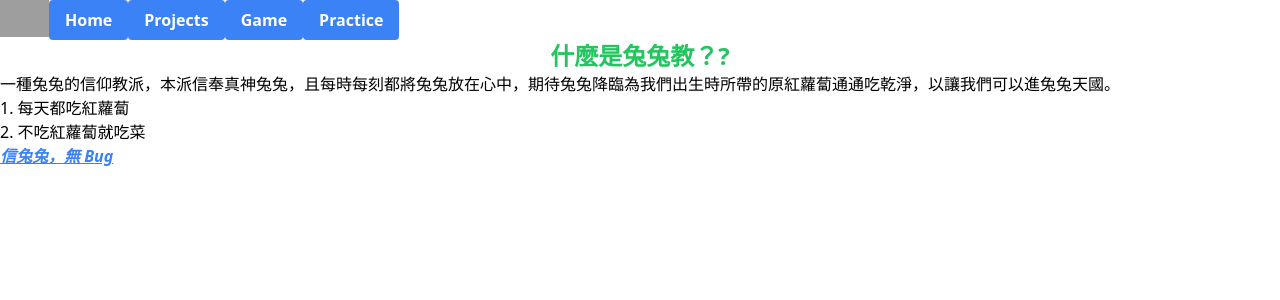
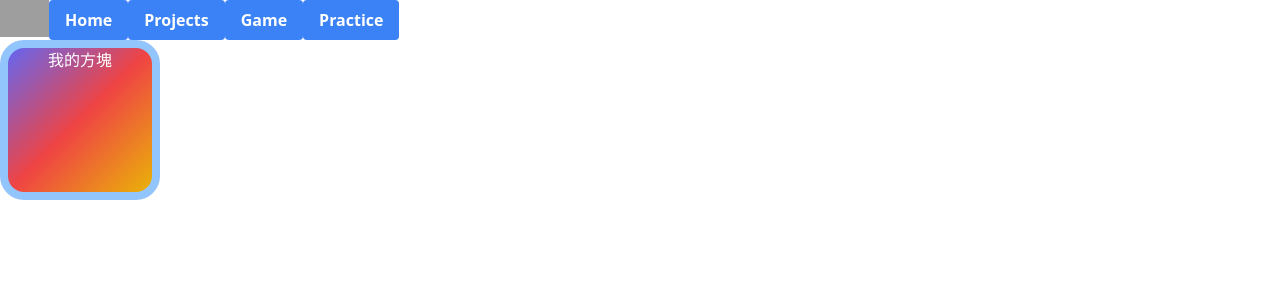
Before and after one commit to eddieciou/eddie_frontend, a React (Create React App) app: page /practice in a window 1280 px wide. Shown: the top 300 px of the page. Built offline with nearby package versions, Linux system fonts and the light colour scheme; grey boxes are pictures that could not be loaded.

Commit message:
練習做方塊

```diff
--- /dev/null
+++ b/src/practice/PracticeBox.tsx
@@ -0,0 +1,13 @@
+import React from 'react';
+
+function PracticeBox() {
+  return (
+    <div>
+      <div className='bg-blue-500 text-white w-40 text-center h-40 border-8 border-blue-300 rounded-3xl bg-gradient-to-tl from-yellow-500 via-red-500 to-indigo-500'>
+        我的方塊
+      </div>
+    </div>
+  );
+}
+
+export default PracticeBox;
--- a/src/practice/PracticePage.tsx
+++ b/src/practice/PracticePage.tsx
@@ -1,8 +1,8 @@
 import React from 'react';
-import Preflight from './Preflight';
+import PracticeBox from './PracticeBox';
 
 function PracticePage() {
-  return <Preflight />;
+  return <PracticeBox />;
 }
 
 export default PracticePage;
```
